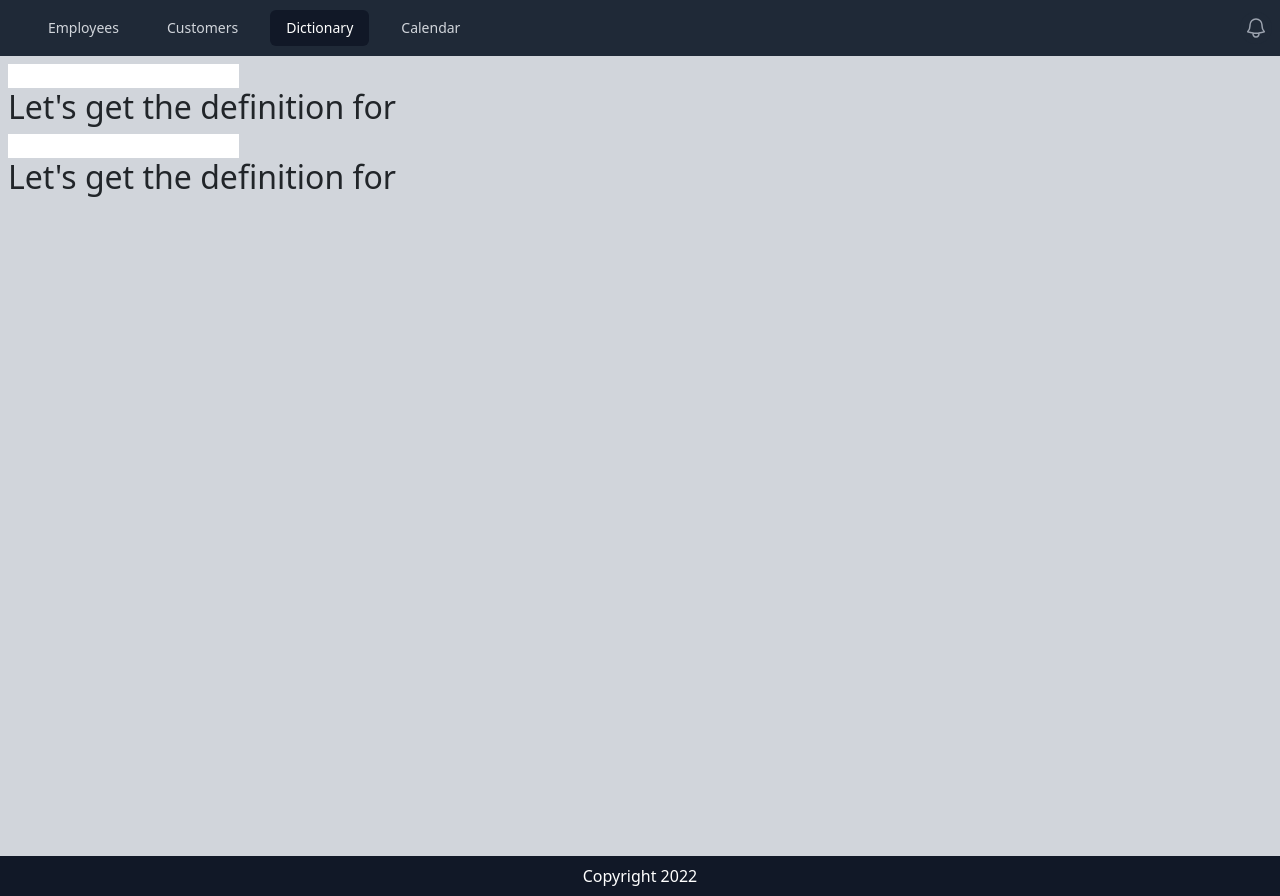
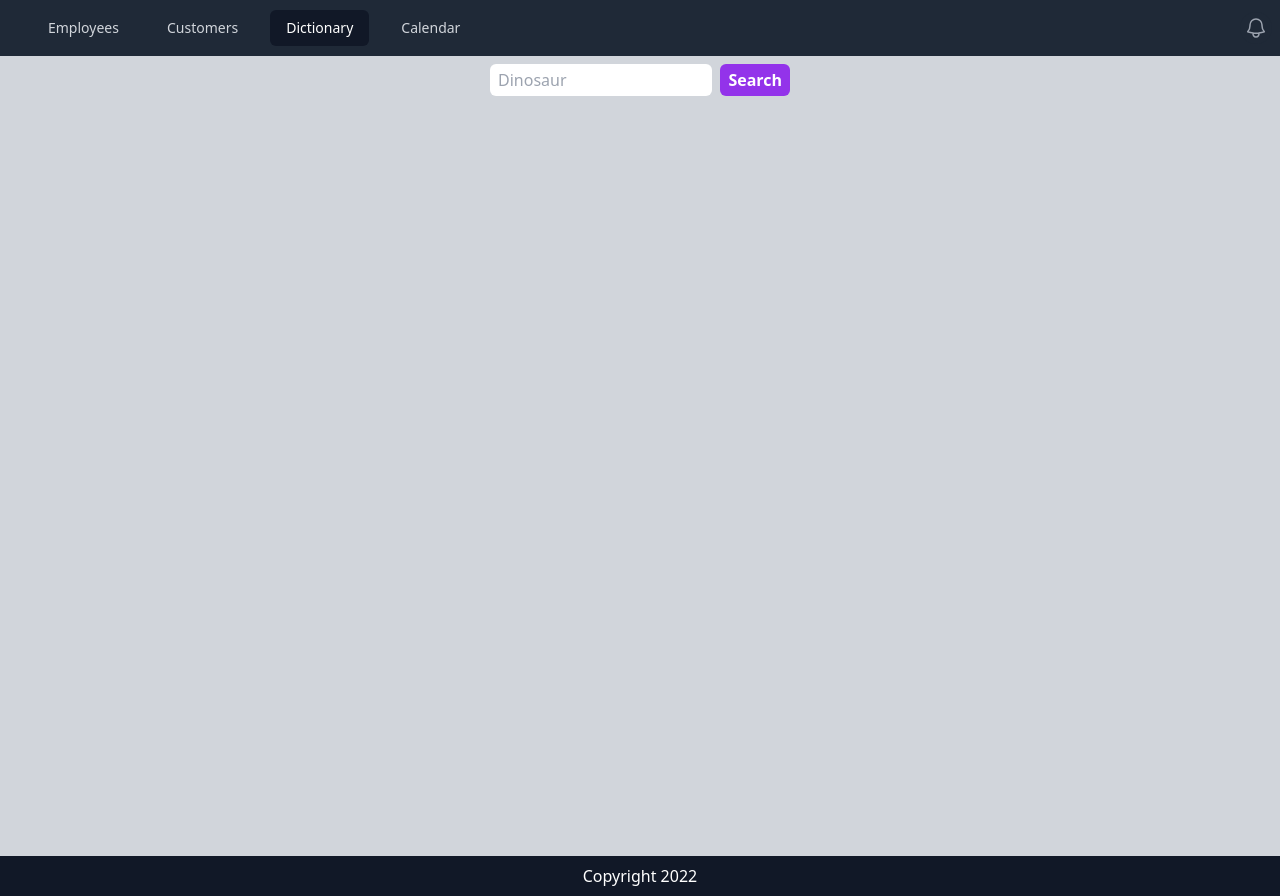
Before and after one commit to Dr-dyrane/React, a React (Create React App) app: page /dictionary in a window 1280 px wide. Built offline with nearby package versions, Linux system fonts and the light colour scheme.

Commit message:
styled dict

```diff
--- a/src/App.js
+++ b/src/App.js
@@ -1,6 +1,7 @@
 import "./index.css";
 
 import Header from "./components/Header";
+import NotFound from "./components/NotFound";
 
 import Dictionary from "./pages/Dictionary";
 import Definition from "./pages/Definition";
@@ -16,8 +17,10 @@ function App() {
         <Routes>
           <Route path="/employees" element={<Employees />} />
           <Route path="/dictionary" element={<Dictionary />} />
-          <Route path="/definition" element={<Definition />} />
+          <Route path="/dictionary/:search" element={<Definition />} />
           <Route path="/customers" element={<Customers />} />
+          <Route path="/404" element={<NotFound />} />
+          <Route path="*" element={<NotFound />} />
         </Routes>
       </Header>
     </BrowserRouter>
--- /dev/null
+++ b/src/components/DefinitionSearch.js
@@ -0,0 +1,28 @@
+import { useState, useEffect } from "react";
+import { useNavigate } from "react-router-dom";
+
+export default function DefinitionSearch() {
+  const [word, setWord] = useState("");
+  const navigate = useNavigate();
+
+  return (
+    <form
+      className="flex space-between space-x-2 max-w-[300px]"
+      onSubmit={() => {
+        navigate("/dictionary/" + word);
+      }}
+    >
+      <input
+        className=" shrink min-w-0 px-2 py-1 rounded"
+        placeholder="Dinosaur"
+        type="text"
+        onChange={(e) => {
+          setWord(e.target.value);
+        }}
+      />
+      <button className="bg-purple-600 hover:bg-purple-700 text-white font-bold py-1 px-2 rounded">
+        Search
+      </button>
+    </form>
+  );
+}
--- a/src/components/Header.js
+++ b/src/components/Header.js
@@ -102,7 +102,7 @@ export default function Header(props) {
         )}
       </Disclosure>
       <div className="bg-gray-300">
-        <div className="max-w-7xl mx-auto min-h-screen px-2 py-2">
+        <div className="max-w-7xl mx-auto min-h-screen px-3 py-2">
           {props.children}
         </div>
       </div>
--- /dev/null
+++ b/src/components/NotFound.js
@@ -0,0 +1,3 @@
+export default function NotFound() {
+  return <p>The page you are looking for was not found</p>;
+}
--- a/src/pages/Definition.js
+++ b/src/pages/Definition.js
@@ -1,28 +1,73 @@
 import { useState, useEffect } from "react";
+import { useParams, useNavigate, Link } from "react-router-dom";
 import { v4 as uuidv4 } from "uuid";
+import NotFound from "../components/NotFound";
+import DefinitionSearch from "../components/DefinitionSearch";
 
 export default function Definition() {
   const [word, setWord] = useState();
+  const [notFound, setNotFound] = useState(false);
+  const [error, setError] = useState(false);
+  let { search } = useParams();
+  const navigate = useNavigate();
 
   useEffect(() => {
-    fetch("https://api.dictionaryapi.dev/api/v2/entries/en/hello")
-      .then((response) => response.json())
+    const url = "https://api.dictionaryapi.dev/api/v2/entries/en/" + search;
+    fetch(url)
+      .then((response) => {
+        if (response.status === 404) {
+          setNotFound(true);
+        } else if (response.status === 401) {
+          navigate("/login");
+        } else if (response.status === 500) {
+          setError(true);
+        }
+        if (!response.ok) {
+          setError(true);
+          throw new Error("Something went wrong");
+        }
+        return response.json();
+      })
       .then((data) => {
         setWord(data[0].meanings);
-        console.log(data[0].meanings);
+      })
+      .catch((e) => {
+        console.log(e.message);
       });
   }, []);
+  if (notFound === true) {
     return (
       <>
+        <NotFound />
+        <Link to="/dictionary">Search another</Link>
+      </>
+    );
+  }
+  if (error === true) {
+    return (
+      <>
+        <p>Something went wwrong, try again</p>
+        <Link to="/dictionary">Search another</Link>
+      </>
+    );
+  }
+  return (
+    <>
+      {word ? (
+        <>
           <h1>Here is a definition:</h1>
-      {word ? word.map((meaning) => {
+          {word.map((meaning) => {
             return (
-          <p key={uuidv4}>
+              <p key={uuidv4()}>
                 {meaning.partOfSpeech + ": "}
                 {meaning.definitions[0].definition}
               </p>
             );
-      }) :null}
+          })}
+          <p>Search again:</p>
+          <DefinitionSearch />
+        </>
+      ) : null}
     </>
   );
 }
--- a/src/pages/Dictionary.js
+++ b/src/pages/Dictionary.js
@@ -1,39 +1,9 @@
-import { useState, useEffect } from "react";
+import DefinitionSearch from "../components/DefinitionSearch";
 
 export default function Dictionary() {
-  const [word, setWord] = useState("");
-  const [word2, setWord2] = useState("");
-
-  useEffect(
-    () => {
-      console.log("State Updated " + word);
-    },
-    { word }
-  );
-
-  useEffect(
-    () => {
-      console.log("State Updated " + word2);
-    },
-    { word2 }
-  );
-
   return (
-    <>
-      <input
-        type="text"
-        onChange={(e) => {
-          setWord(e.target.value);
-        }}
-      />
-      <h2>Let's get the definition for {word}</h2>
-      <input
-        type="text"
-        onChange={(e) => {
-          setWord2(e.target.value);
-        }}
-      />
-      <h2>Let's get the definition for {word2}</h2>
-    </>
+    <div className="flex justify-center">
+      <DefinitionSearch />
+    </div>
   );
 }
```
Lines whose indentation alone changed are shown as unchanged.
